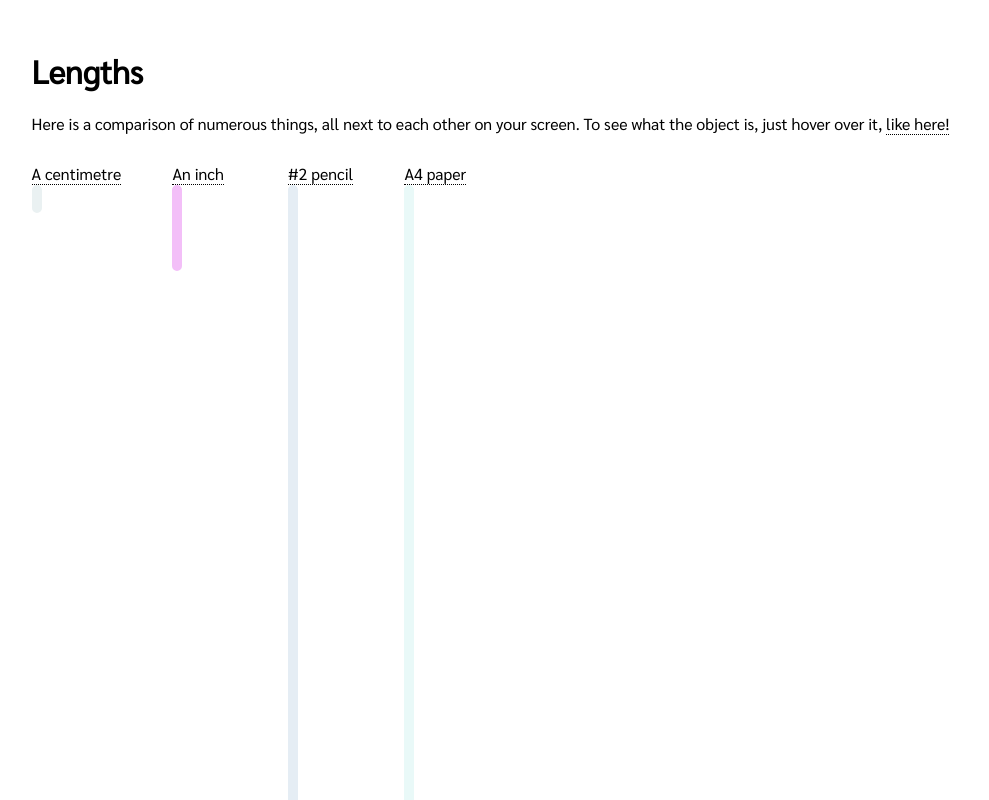
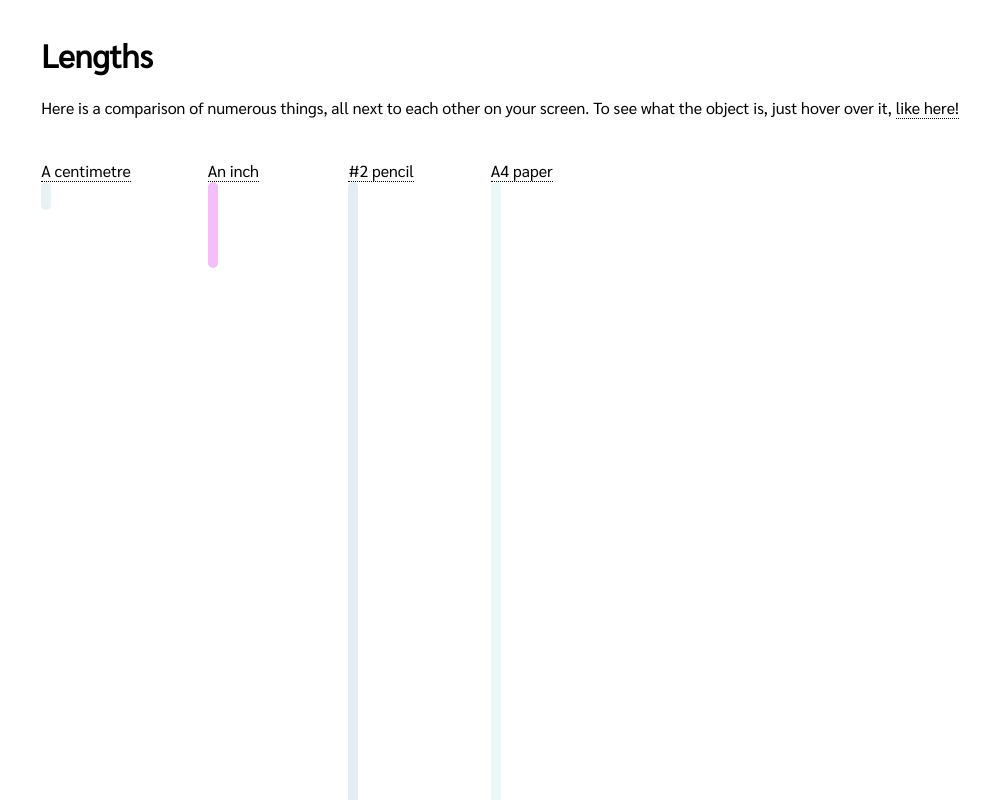
Before and after one commit to jacobmacweb/lengths, a plain HTML site: page index.html in a window 1280 px wide. Shown: the top 800 px of the page, without its empty margins (10-999 px from the left). Drawn offline with nearby package versions, Linux system fonts and the light colour scheme.

Commit message:
Stylistic changes.

```diff
--- a/styles.css
+++ b/styles.css
@@ -4,11 +4,11 @@
 
 html, body {
 	padding: 0;
-	margin: 1vh;
+	margin: 0;
 }
 
 .intro {
-	padding: 1vw 2vw 0 2vw;
+	padding: 1vw 2vw 0 4vw;
 }
 
 #items {
@@ -19,7 +19,7 @@ html, body {
 .item {
 	min-width: 5vw;
 	display: inline-block;
-	padding: 1vw 2vw 2vw 2vw;
+	padding: 2vw 2vw 2vw 4vw;
 }
 
 .bar {
```
